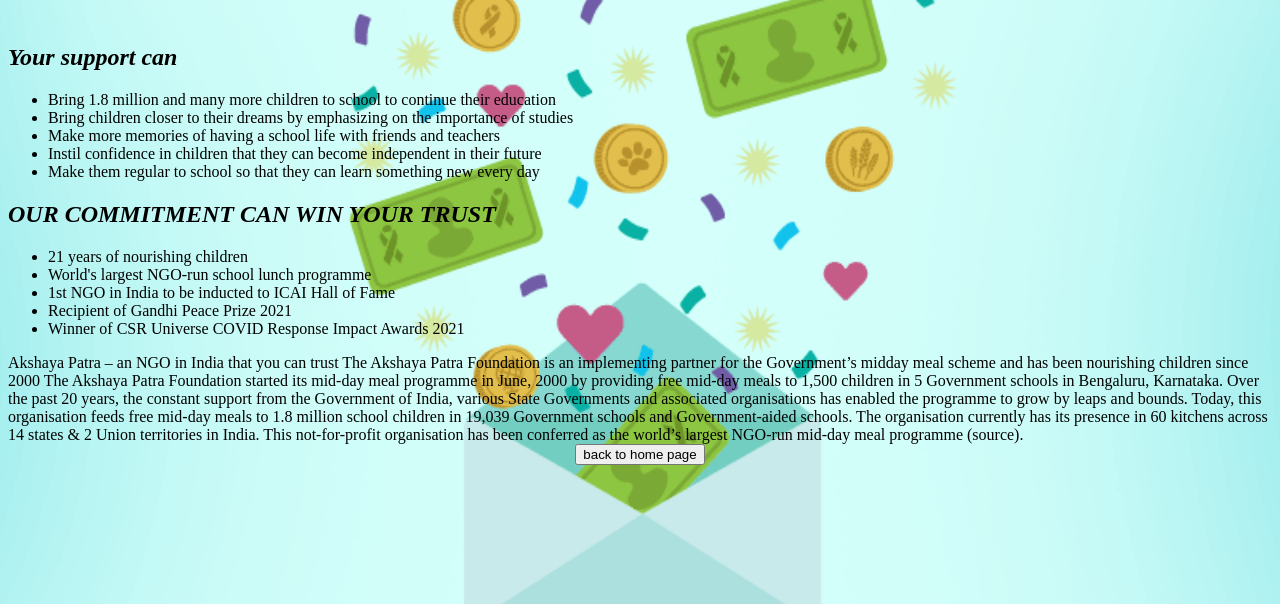
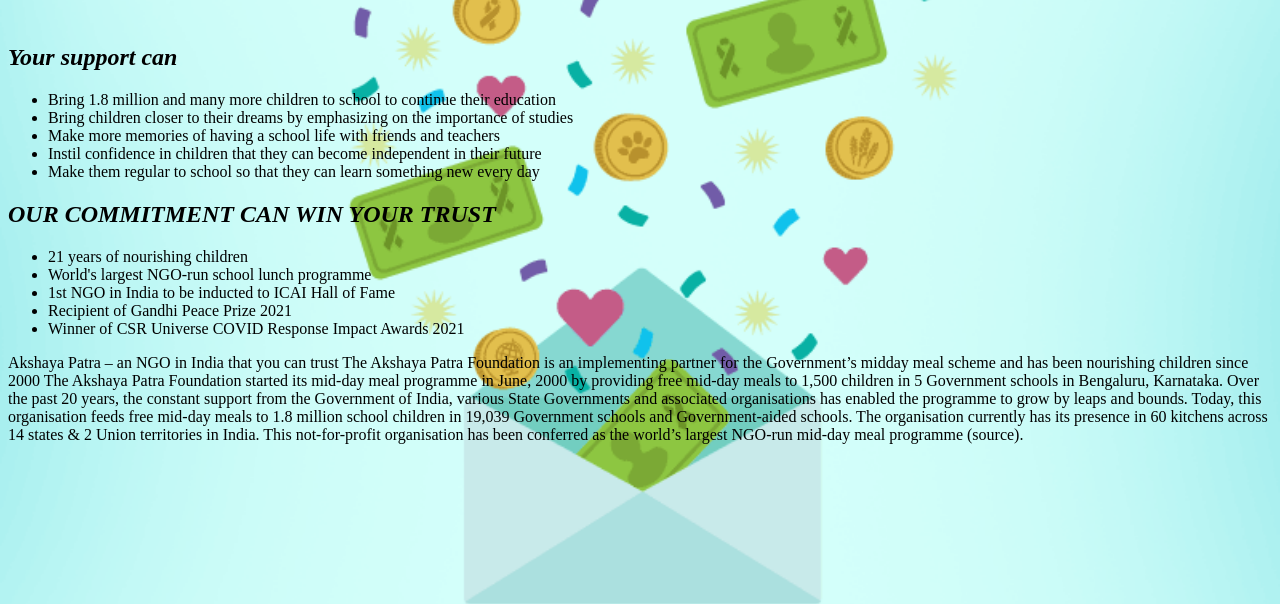
Before and after one commit to MAHALAXMI0/payment-gateway-integration, a plain HTML site: page foundation.html in a window 1280 px wide. Shown: the part 196-800 px from the top of the page. Drawn offline with Linux system fonts and the light colour scheme.

Commit message:
Update foundation.html

```diff
--- a/foundation.html
+++ b/foundation.html
@@ -36,8 +36,6 @@
 The Akshaya Patra Foundation is an implementing partner for the Government’s midday meal scheme and has been nourishing children since 2000
 The Akshaya Patra Foundation started its mid-day meal programme in June, 2000 by providing free mid-day meals to 1,500 children in 5 Government schools in Bengaluru, Karnataka. Over the past 20 years, the constant support from the Government of India, various State Governments and associated organisations has enabled the programme to grow by leaps and bounds. Today, this organisation feeds free mid-day meals to 1.8 million school children in 19,039 Government schools and Government-aided schools. The organisation currently has its presence in 60 kitchens across 14 states & 2 Union territories in India. This not-for-profit organisation has been conferred as the world’s largest NGO-run mid-day meal programme (source).
 
- <form action="payment gate.html"align="center" ; >
-                    <input type="submit" name="pay"value="back to home page" >
-                </form>
+
 </body>
 </html>
```
